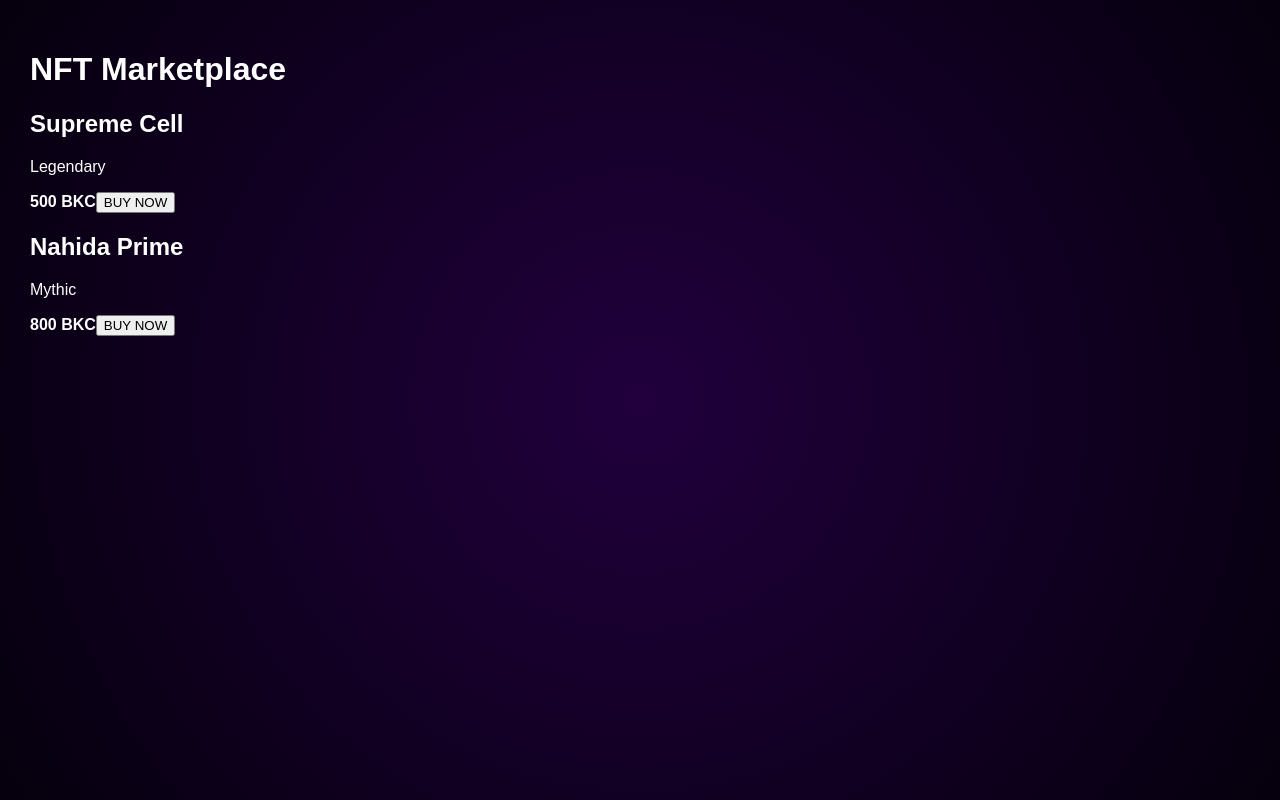
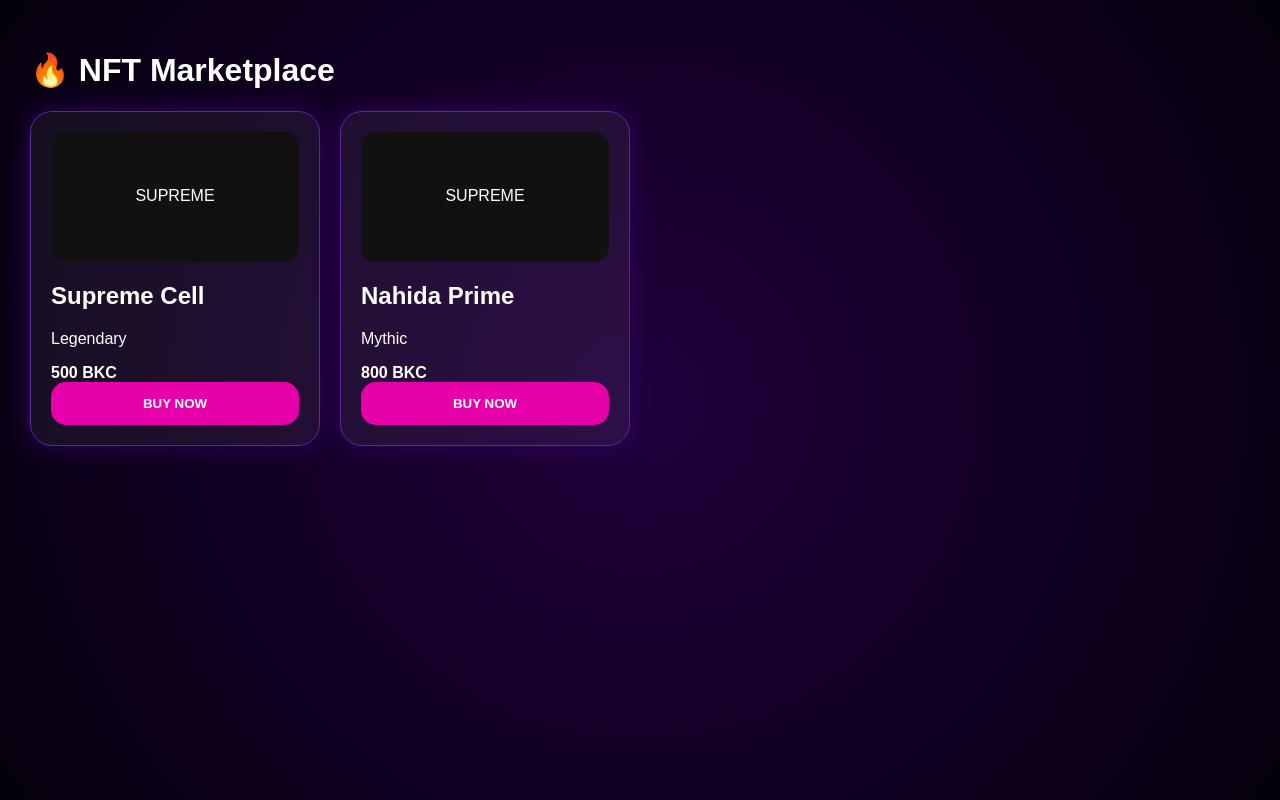
Before and after one commit to OfficialBika/Bika-Marketplace-, a Next.js app in the folder frontend/: page /nft in a window 1280 px wide. Built offline with nearby package versions, Linux system fonts and the light colour scheme; no server answers.

Commit message:
Connect NFT marketplace page with API and purchase flow

```diff
--- a/frontend/app/nft/page.tsx
+++ b/frontend/app/nft/page.tsx
@@ -1,10 +1,48 @@
 "use client";
 
-const items=[
- {name:"Supreme Cell",rarity:"Legendary",price:500},
- {name:"Nahida Prime",rarity:"Mythic",price:800}
+import {useEffect,useState} from "react";
+import {getCharacters,purchaseCharacter} from "@/lib/api";
+
+type Character={id?:string;name:string;rarity:string;price:number};
+
+const fallback:Character[]=[
+ {id:"supreme-cell",name:"Supreme Cell",rarity:"Legendary",price:500},
+ {id:"nahida-prime",name:"Nahida Prime",rarity:"Mythic",price:800}
 ];
 
 export default function Page(){
- return <main className="market-page"><h1>NFT Marketplace</h1><div className="grid">{items.map(i=><article key={i.name}><h2>{i.name}</h2><p>{i.rarity}</p><b>{i.price} BKC</b><button>BUY NOW</button></article>)}</div></main>;
+ const [items,setItems]=useState<Character[]>(fallback);
+ const [loading,setLoading]=useState(true);
+
+ useEffect(()=>{
+  getCharacters()
+   .then(data=>{
+    if(data?.characters?.length) setItems(data.characters);
+   })
+   .catch(()=>{})
+   .finally(()=>setLoading(false));
+ },[]);
+
+ async function buy(id:string){
+  await purchaseCharacter(id);
+  alert("Purchase request sent");
+ }
+
+ return (
+  <main className="market-page">
+   <h1>🔥 NFT Marketplace</h1>
+   {loading && <p>Loading characters...</p>}
+   <div className="nft-grid">
+    {items.map(i=>(
+     <article className="nft" key={i.name}>
+      <div className="image">SUPREME</div>
+      <h2>{i.name}</h2>
+      <p>{i.rarity}</p>
+      <b>{i.price} BKC</b>
+      <button onClick={()=>buy(i.id || i.name)}>BUY NOW</button>
+     </article>
+    ))}
+   </div>
+  </main>
+ );
 }
```
